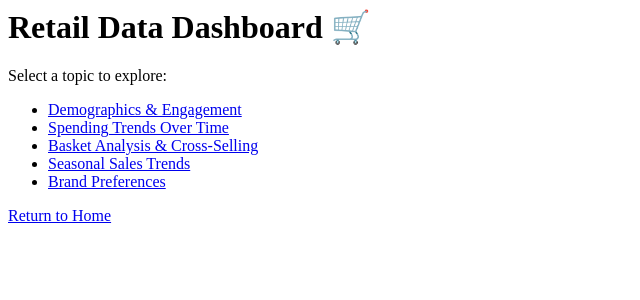
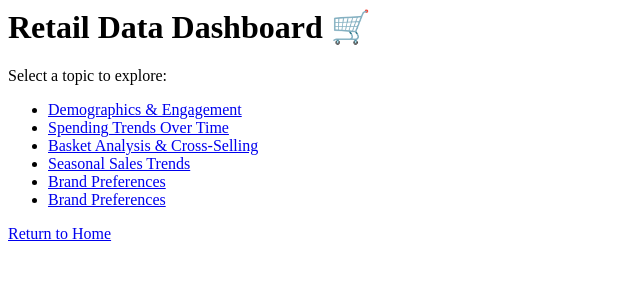
Before and after one commit to moniesco22/Final-Project, a Flask app: page /dashboard in a window 1280 px wide. Shown: the top 300 px of the page, without its empty margins (0-640 px from the left). Run offline with Flask 3, Linux system fonts and the light colour scheme.

Commit message:
dashboard update
html

```diff
--- a/templates/dashboard.html
+++ b/templates/dashboard.html
@@ -8,6 +8,7 @@
   <li><a href="/basket_analysis">Basket Analysis & Cross-Selling</a></li>
   <li><a href="/seasonal_trends">Seasonal Sales Trends</a></li>
   <li><a href="/brand_preferences">Brand Preferences</a></li>
+  <li><a href="/upload_data.html">Brand Preferences</a></li>
 </ul>
 
 <p><a href="/">Return to Home</a></p>
```
